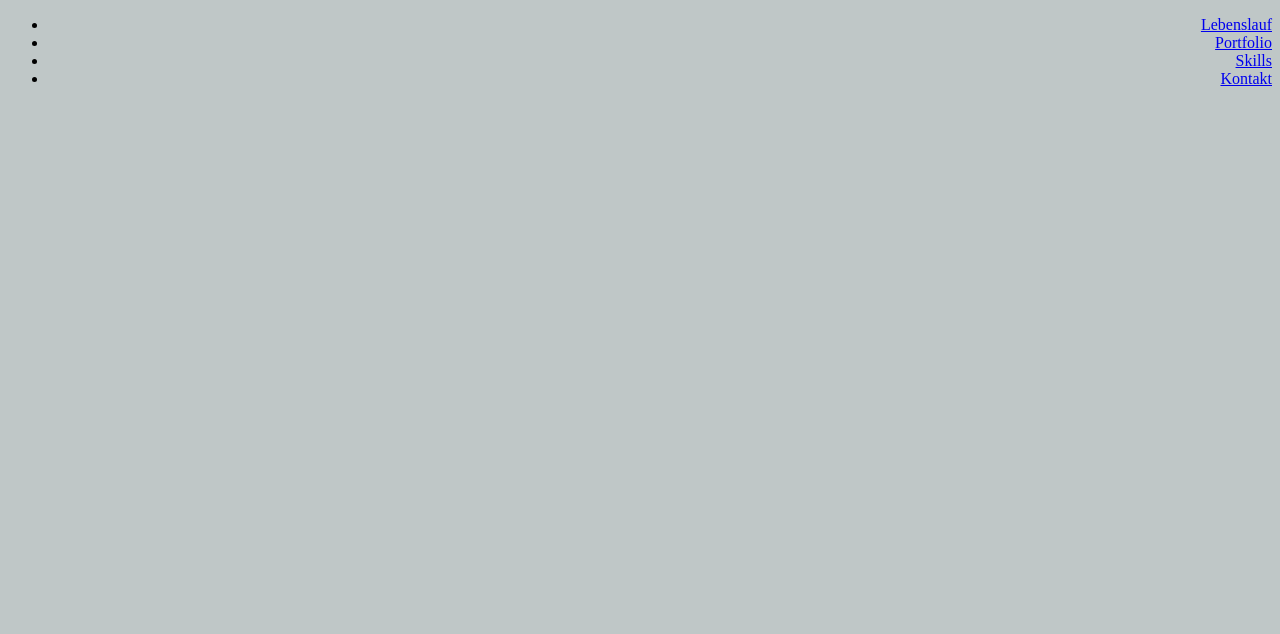
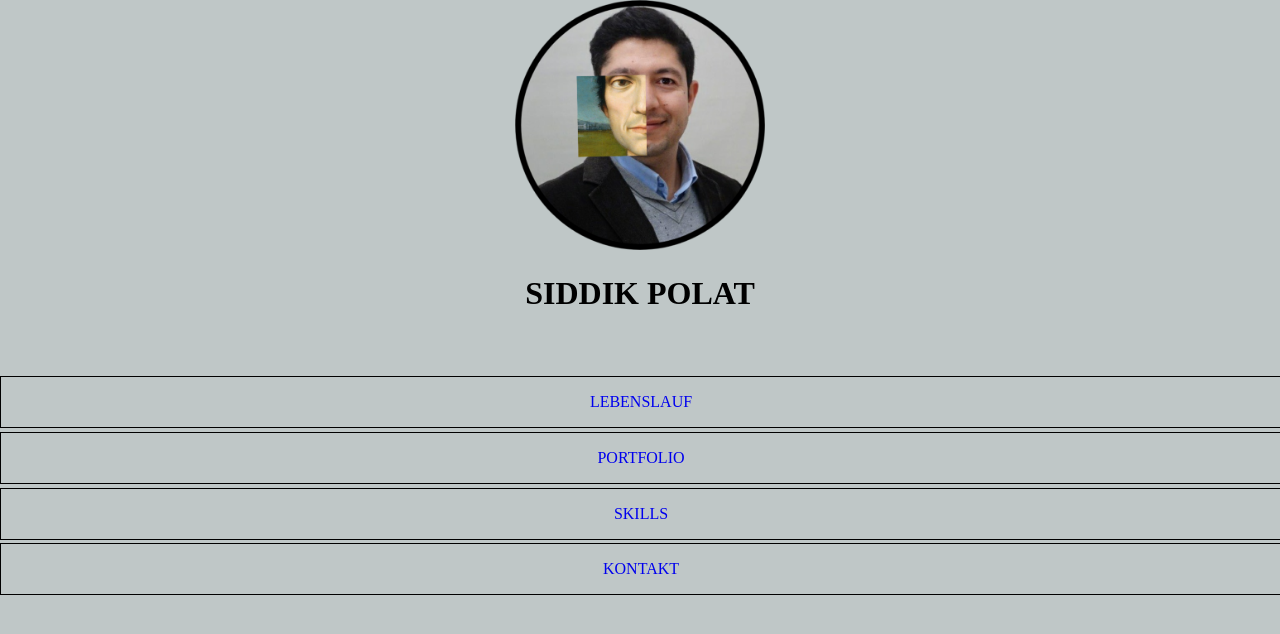
Before and after one commit to s-polat/portfolio, a website: page index.html in a window 1280 px wide. Shown: the top 634 px of the page. Drawn offline with Linux system fonts and the light colour scheme.

Commit message:
foto hinzufügt

```diff
--- a/index.html
+++ b/index.html
@@ -8,21 +8,24 @@
 <link rel="stylesheet" href="style.css">
 </head>
 <body>
+    <div class="img"><img  class="indivimg" id="img" src="./images/PicsArt_04-19-03.01.27.png" alt=""></div>
+
+    <h1>SIDDIK POLAT</h1>
 
     <div id="navigation">
 
         <ul>
             <li>
-                <a href="#lebenslauf">Lebenslauf</a>
+                <div><a href="#lebenslauf">Lebenslauf</a></div>
             </li>
             <li>
-                <a href="#portfolio">Portfolio</a>
+                <div><a href="#portfolio">Portfolio</a></div>
             </li>
             <li>
-                <a href="#skills">Skills</a>
+                <div><a href="#skills">Skills</a></div>
             </li>
             <li>
-                <a href="#kontakt">Kontakt</a>
+                <div><a href="#kontakt">Kontakt</a></div>
             </li>
         </ul>
 
--- a/style.css
+++ b/style.css
@@ -1,3 +1,7 @@
+* {
+    margin: 0;
+    padding: 0;
+}
 html {
 scroll-behavior: smooth;
 
@@ -6,8 +10,32 @@ scroll-behavior: smooth;
 body{
     background-color: rgba(91, 111, 112, 0.39);
 }
+.img{
+    display: table;
+    margin: 0 auto;
+
+
+}
+.indivimg{
+    display: table-cell;
+    vertical-align: middle;
+    text-align: center;
+    height: 250px;
+    width: 250px;
+    margin-bottom: 10%;
+}
+
+
+
+h1{
+    text-align: center;
+    margin-bottom: 5%;
+
+}
 
 #navigation {
+
+
     height: 2000px;
 
     position:sticky;
@@ -16,12 +44,40 @@ body{
 
 
 
-
-
-    text-align: right;
+    text-align: center;
 
 
 }
+#navigation ul{ list-style: none;}
+
+ li div a{
+    list-style: none;
+
+    text-decoration: none;
+    display: table-cell;
+    vertical-align: middle;text-transform: uppercase;
+
+
+
+
+
+
+}
+
+li div{ border: solid 1px black;
+        height: 50px;
+        display: table;
+        width: 100%;
+        margin-top: 0.3%;
+
+
+
+}
+li div:hover{
+    background-color: blanchedalmond;
+}
+
+
 
 #lebenslauf, #portfolio, #skills, #kontakt {height: 2000px;
 
```
Also changed, not shown: images/PicsArt_04-19-03.01.27.png (added).
